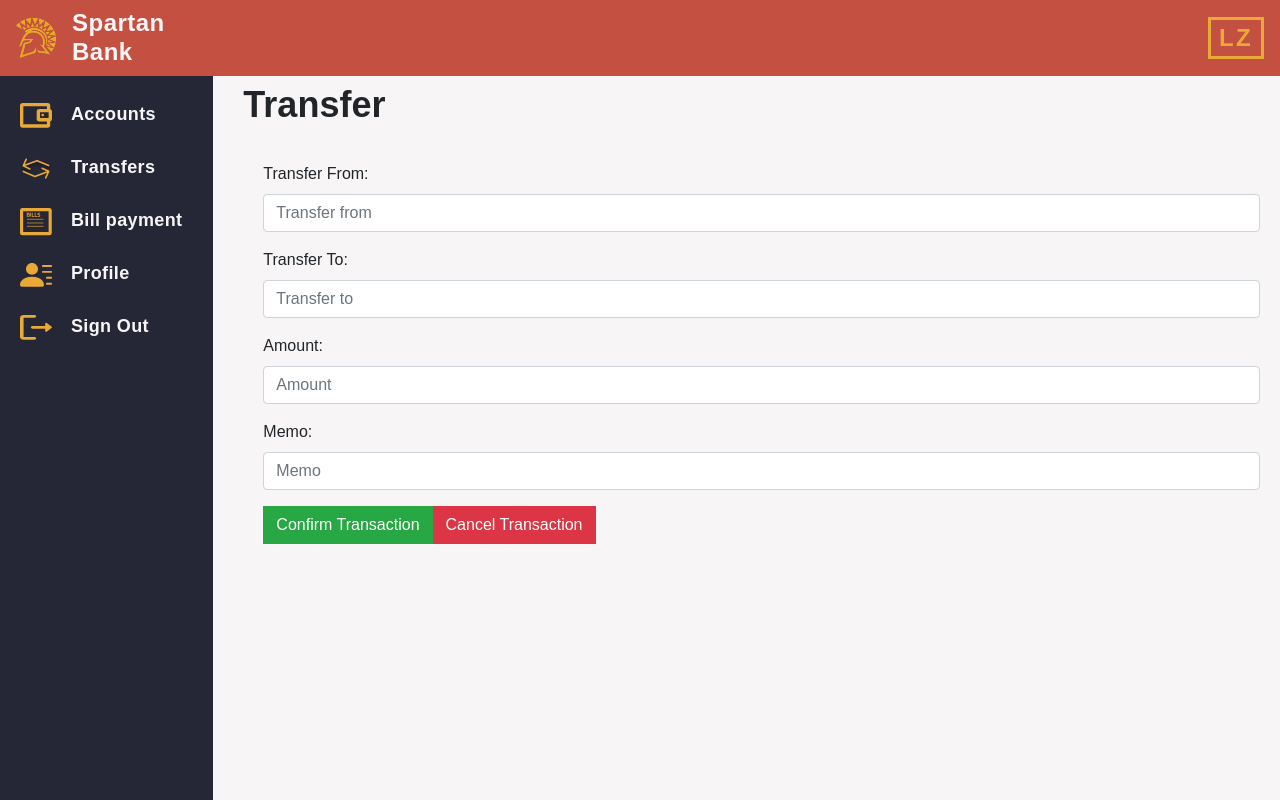
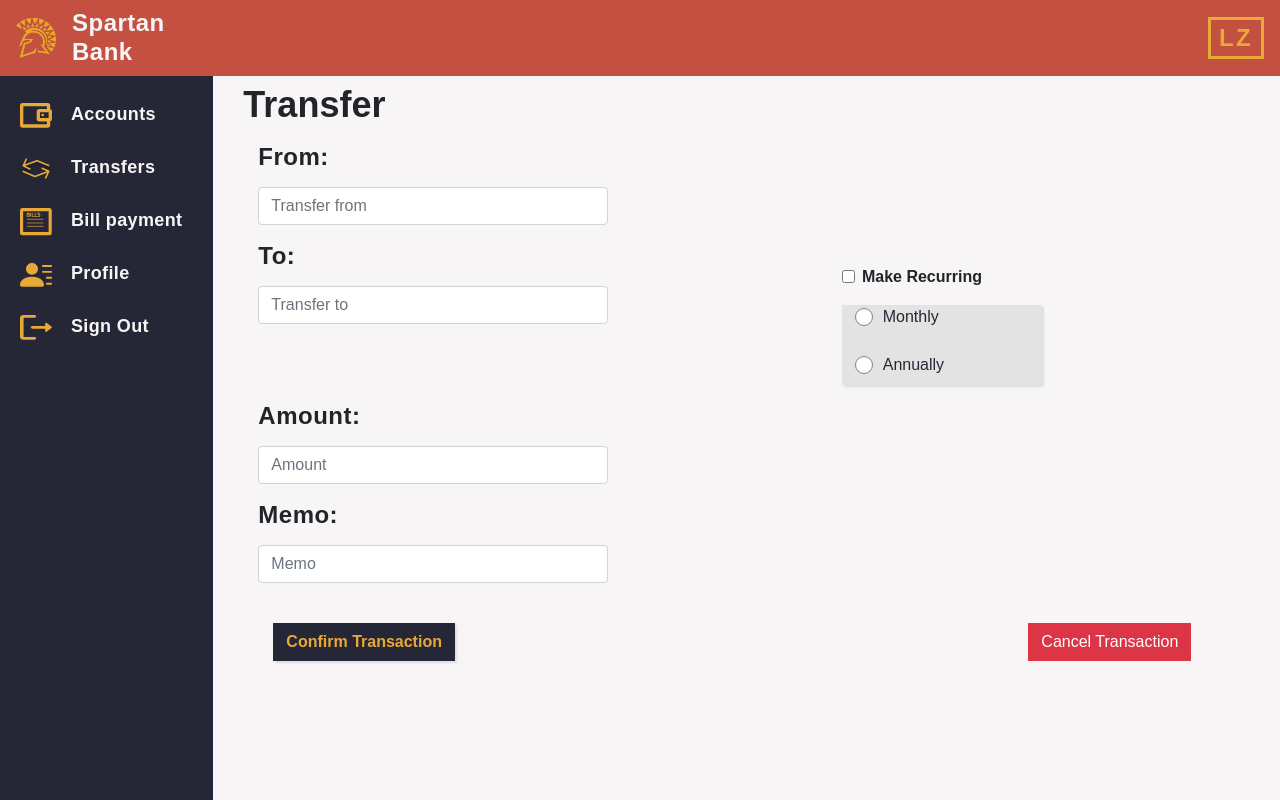
Before and after one commit to gopinathsjsu/team-project-techno-spartan, a React (Create React App) app in the folder frontend/: page /transfers in a window 1280 px wide. Built offline with nearby package versions, Linux system fonts and the light colour scheme; a web font is replaced by a local one.

Commit message:
changes for bill pay logic and transfer ui

```diff
--- a/frontend/src/pages/bills/Bills.css
+++ b/frontend/src/pages/bills/Bills.css
@@ -13,11 +13,17 @@ h3 {
     box-shadow: 2px 2px 2px rgba(0, 0, 0, 0.1);
     width: 200px;
     left: 50px;
-    height: 100px;
+    height: 80px;
   }
 
-  .radioButtonGroup{
-      margin-left: .8rem;
-      margin-top: 5%;
-
+  .customCheckbox {
+    display: initial;
+    position: relative;
+    padding-left: 20px;
+    margin-left: .8rem;
+    cursor: pointer;
+    -webkit-user-select: none;
+    -moz-user-select: none;
+    -ms-user-select: none;
+    user-select: none;
   }
--- a/frontend/src/pages/bills/Bills.js
+++ b/frontend/src/pages/bills/Bills.js
@@ -4,6 +4,7 @@ import Col from 'react-bootstrap/Col';
 import { Form } from 'react-bootstrap';
 import Button from 'react-bootstrap/Button';
 import './Bills.css';
+import BillPayService from '../../services/BillPayService';
 
 class Bills extends React.Component{
 
@@ -12,15 +13,26 @@ class Bills extends React.Component{
   constructor(){
     super();
     this.state = {
-        vendor:null,
-
+        accountId: '',
+        vendor: null,
+        amount: '',
+        recurr: 'off',
+        selectedOption: ''
     }
 
+    this.handleAccount = this.handleAccount.bind(this);
     this.handleInputChange = this.handleInputChange.bind(this);
     this.handleAmountChange = this.handleAmountChange.bind(this);
+    this.onBoxChecked = this.onBoxChecked.bind(this);
+    this.onChangeValue = this.onChangeValue.bind(this);
     this.handleClick = this.handleClick.bind(this);
+}
 
-    this.onChangeValue = this.onChangeValue.bind(this);
+handleAccount(event) {
+
+  this.setState({
+    accountId: event.target.value
+  });
 }
 
 handleInputChange(event) {
@@ -38,8 +50,11 @@ handleAmountChange(event) {
 
 }
 
-handleClick(event){
+onBoxChecked(event){
 
+  this.setState({
+    recurr: event.target.value
+  });
 }
 
 onChangeValue(event){
@@ -49,6 +64,15 @@ onChangeValue(event){
   });
 }
 
+handleClick=(e)=>{
+    e.preventDefault();
+    let payment={accountId: this.state.accountId, vendor: this.state.vendor, amount: this.state.amount, recurr:this.state.recurr, selectedOption:this.state.selectedOption};
+    // console.log('employee'+ JSON.stringify(payment));
+    BillPayService.createBillPayment(payment).then(res=>{
+      this.props.history.push('/pasttransfers')
+    });
+
+}
 
 render() {
   return (
@@ -58,16 +82,8 @@ render() {
       <Row className="mx-0">
       <Col sm="auto">
        <div className="form-group col-md-50">
-            <label><h4>Pay To:</h4></label>
-            <Form.Control
-              as="select"
-              custom
-              onChange={this.handleInputChange}>
-              <option selected>Select Vendor</option>
-              <option value="1">PG&amp;E</option>
-              <option value="2">Comcast</option>
-              <option value="3">Solar</option>
-            </Form.Control>
+          <label><h4>Account Id:</h4></label>
+          <Form.Control className="mb-2 mr-sm-2" id="inlineFormInput" placeholder="Enter Account Number" onChange={this.handleAccount}/>
         </div>
       </Col>
       <Col md={{ span: 4, offset: 4 }}>
@@ -78,23 +94,41 @@ render() {
             <Form.Check label="Make Recurring" type="checkbox" onChange={this.onBoxChecked}/></strong>
           </Form.Group>
           <Form.Group className="recurringCard">
-          <div>
-            <label className="radioButtonGroup">
+          <div className="text-left">
+            <label className="customCheckbox">
+              <span style={{ marginLeft: '.5rem' }}>Monthly</span>
               <input type="radio" value="Monthly" checked={this.state.selectedOption === "Monthly"} onChange={this.onChangeValue}/>
-              <span style={{ marginLeft: '.5rem' }}>Monthly</span>
+              <span class="checkmark"></span>
             </label>
             </div>
-            <div>
-            <label className="radioButtonGroup">
+            <div className="text-left my-2">
+            <label className="customCheckbox">
+              <span style={{ marginLeft: '.5rem' }}>Annually</span>
               <input type="radio" value="Annually" checked={this.state.selectedOption === "Annually"} onChange={this.onChangeValue}/>
-                <span style={{ marginLeft: '.5rem' }}>Annually</span>
+              <span class="checkmark"></span>
             </label>
           </div>
           </Form.Group>
         </Form>
       </Col>
       </Row>
-      <br></br><br></br>
+      <Row className="mx-0">
+        <Col sm="auto">
+          <div className="form-group col-md-50">
+            <label><h4>Pay To:</h4></label>
+            <Form.Control
+              as="select"
+              custom
+              onChange={this.handleInputChange}>
+              <option selected>Select Vendor</option>
+              <option value="PGE">PG&amp;E</option>
+              <option value="Comcast">Comcast</option>
+              <option value="Solar">Solar</option>
+            </Form.Control>
+      </div>
+        </Col>
+      </Row>
+      <br></br>
       <Row className="mx-0">
       <Col sm="auto">
        <div className="form-group col-md-50">
--- a/frontend/src/pages/transfers/Transfers.css
+++ b/frontend/src/pages/transfers/Transfers.css
@@ -1 +1,6 @@
 @import "../../styles/theme.css";
+@import "../bills/Bills.css";
+
+.textarea{
+    width: 150%;
+}
--- a/frontend/src/pages/transfers/Transfers.js
+++ b/frontend/src/pages/transfers/Transfers.js
@@ -2,6 +2,10 @@ import './Transfers.css';
 import React, { Component } from 'react';
 import TransferServices from './../../services/TransferServices';
 import {withRouter} from 'react-router-dom';
+import Button from 'react-bootstrap/Button';
+import Row from 'react-bootstrap/Row';
+import Col from 'react-bootstrap/Col';
+import { Form } from 'react-bootstrap';
 
 class Transfers extends React.Component {
   constructor(props)
@@ -11,13 +15,17 @@ class Transfers extends React.Component {
       transferFrom: '',
       transferTo: '',
       amount:'',
-      memo: ''
+      memo: '',
+      recurr: '',
+      selectedOption: ''
     }
     this.transferFrom=this.transferFrom.bind(this);
     this.transferTo=this.transferTo.bind(this);
     this.amount=this.amount.bind(this);
     this.memo=this.memo.bind(this);
     this.saveTransfer=this.saveTransfer.bind(this);
+    this.onBoxChecked = this.onBoxChecked.bind(this);
+    this.onChangeValue = this.onChangeValue.bind(this);
   }
   transferFrom=(event)=>{
     this.setState({transferFrom: event.target.value});
@@ -31,6 +39,21 @@ amount=(event)=>{
 memo=(event)=>{
   this.setState({memo: event.target.value});
   }
+
+  onBoxChecked(event){
+
+    this.setState({
+      recurr: event.target.value
+    });
+  }
+
+  onChangeValue(event){
+
+    this.setState({
+      selectedOption: event.target.value
+    });
+  }
+
   saveTransfer=(e)=>{
     e.preventDefault();
     let transfer={accountId: this.state.transferFrom, amount: this.state.amount, participantId: this.state.transferTo, memo: this.state.memo};
@@ -46,43 +69,79 @@ memo=(event)=>{
       <div>
           <h1>Transfer</h1>
           <div className="container">
-          <div className="row">
-          <div className="card-body">
+          <Row className="mx-0">
           <form>
             <div className="form-group">
-                <label>Transfer From:</label>
-                <input placeholder="Transfer from" name="transfer_from" className="form-control"
+                <label><h4>From:</h4></label>
+                <input placeholder="Transfer from" name="transfer_from" className="form-control textarea"
                 value={this.state.transferFrom} onChange={this.transferFrom}/>
             </div>
           </form>
+          </Row>
+          <Row className="mx-0">
           <form>
             <div className="form-group">
-                <label>Transfer  To:</label>
-                <input placeholder="Transfer to" name="transfer_to" className="form-control"
+                <label><h4>To:</h4></label>
+                <input placeholder="Transfer to" name="transfer_to" className="form-control textarea"
                 value={this.state.transferTo} onChange={this.transferTo}/>
             </div>
           </form>
+          <Col md={{ span: 4, offset: 4 }}>
+          <br></br>
+        <Form>
+          <Form.Group>
+            <strong>
+            <Form.Check label="Make Recurring" type="checkbox" onChange={this.onBoxChecked}/>
+            </strong>
+          </Form.Group>
+          <Form.Group className="recurringCard">
+          <div className="text-left">
+            <label className="customCheckbox">
+              <span style={{ marginLeft: '.5rem' }}>Monthly</span>
+              <input type="radio" value="Monthly" checked={this.state.selectedOption === "Monthly"} onChange={this.onChangeValue}/>
+              <span class="checkmark"></span>
+            </label>
+            </div>
+            <div className="text-left my-4">
+            <label className="customCheckbox">
+              <span style={{ marginLeft: '.5rem' }}>Annually</span>
+              <input type="radio" value="Annually" checked={this.state.selectedOption === "Annually"} onChange={this.onChangeValue}/>
+              <span class="checkmark"></span>
+            </label>
+          </div>
+          </Form.Group>
+        </Form>
+      </Col>
+          </Row>
+          <Row className="mx-0">
           <form>
             <div className="form-group">
-                <label>Amount:</label>
-                <input placeholder="Amount" name="amount" className="form-control"
+                <label><h4>Amount:</h4></label>
+                <input placeholder="Amount" name="amount" className="form-control textarea"
                 value={this.state.amount} onChange={this.amount}/>
             </div>
           </form>
+          </Row>
+          <Row className="mx-0">
           <form>
             <div className="form-group">
-                <label>Memo:</label>
-                <input placeholder="Memo" name="memo" className="form-control"
+                <label><h4>Memo:</h4></label>
+                <input placeholder="Memo" name="memo" className="form-control textarea"
                 value={this.state.memo} onChange={this.memo}/>
             </div>
           </form>
-          <button className="btn btn-success" onClick={this.saveTransfer}>Confirm Transaction</button>
-           <button className="btn btn-danger" > Cancel Transaction</button>
+          </Row>
+          <br></br>
+          <Row className="mx-0">
+            <Col sm={4}>
+          <Button variant="blue" className="w-30" onClick={this.saveTransfer}>Confirm Transaction</Button>
+          </Col>
+          <Col md={{ span: 3, offset: 5 }}>
+          <Button className="btn btn-danger" > Cancel Transaction</Button>
+          </Col>
+          </Row>
         </div>
         </div>
-        </div>
-        </div>
-
     )
   }
 }
--- /dev/null
+++ b/frontend/src/services/BillPayService.js
@@ -0,0 +1,11 @@
+import axios from 'axios';
+const Bill_Payment_URL="http://localhost:8080/transfers/betweenAccounts";
+
+class BillPayService{
+    createBillPayment(payment)
+    {
+        return axios.post(Bill_Payment_URL, payment);
+    }
+}
+
+export default new BillPayService()
```
Lines whose indentation alone changed are shown as unchanged.
